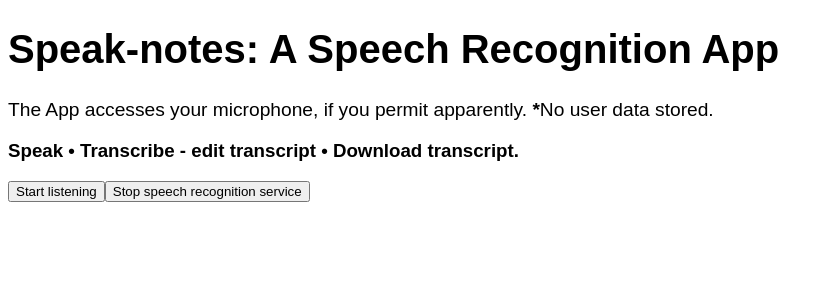
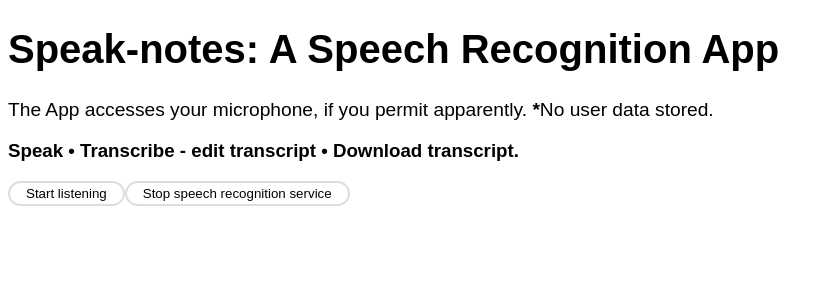
Before and after one commit to contigen/speak-notes, a React (Create React App) app: page / in a window 1280 px wide. Shown: the top 300 px of the page, without its empty margins (0-833 px from the left). Built offline with nearby package versions, Linux system fonts and the light colour scheme.

Commit message:
Add a custom button component

```diff
--- /dev/null
+++ b/src/features/ui/button/button.css
@@ -0,0 +1,16 @@
+button {
+    border-radius: 50px;
+    border: 2px solid #ddd;
+    background: transparent;
+    transition: .3s cubic-bezier(0.215, 0.610, 0.355, 1);
+    padding: .2rem 1rem;
+}
+
+button:hover {
+    opacity: .65;
+}
+
+button:active {
+    border: 2px dotted #ccc;
+    opacity: 1;
+}
--- a/src/features/ui/button/button.js
+++ b/src/features/ui/button/button.js
@@ -1,3 +1,5 @@
-export const Button = () => {
-  return <button></button>;
+import "./button.css";
+
+export const Button = ({ children, ...restProps }) => {
+  return <button {...restProps}>{children}</button>;
 };
```
